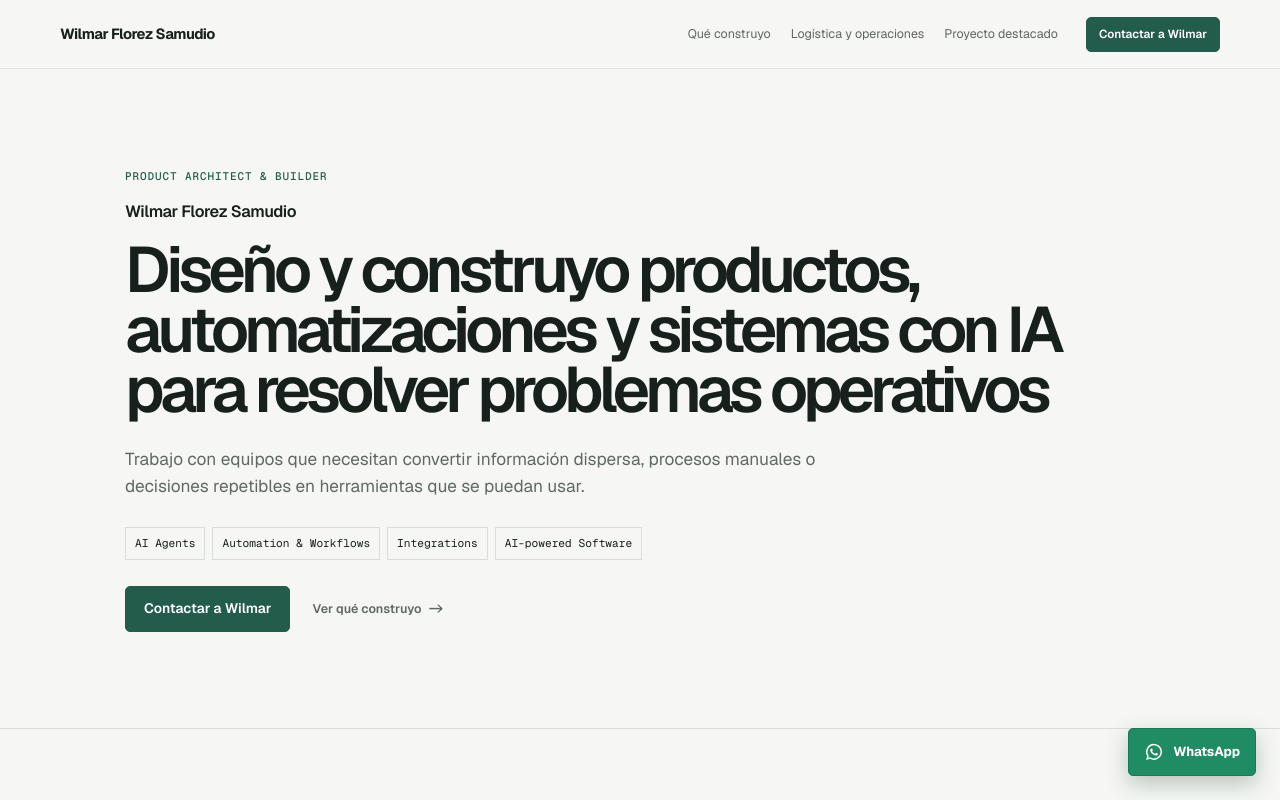
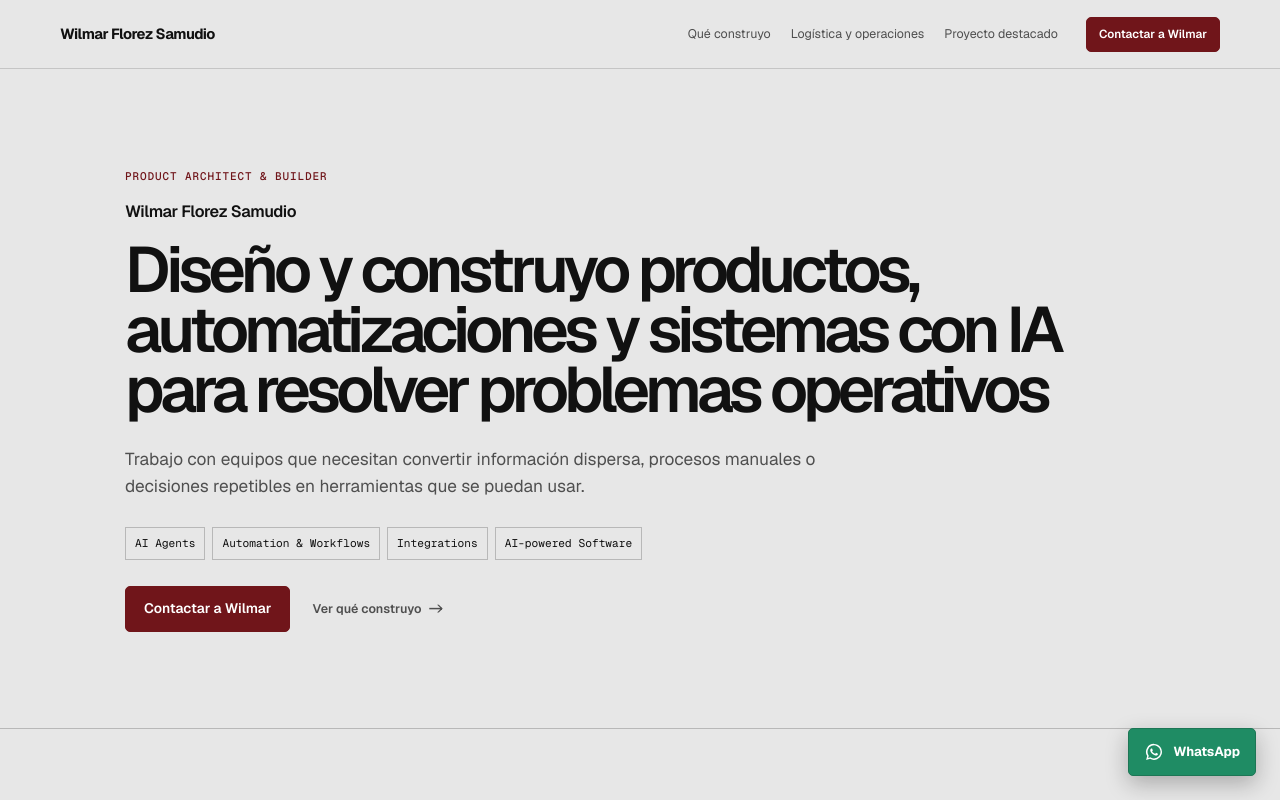
Before and after one commit to wilmarFlorez/wlanding, a Next.js app: page / in a window 1280 px wide. Shown: the top 800 px of the page. Built offline with nearby package versions, Linux system fonts and the light colour scheme; no server answers.

Commit message:
feat: Update color variables in globals.css for improved design consistency; adjust background and accent colors

```diff
--- a/app/globals.css
+++ b/app/globals.css
@@ -1,15 +1,15 @@
 @import "tailwindcss";
 
 :root {
-  --background: #f6f7f4;
+  --background: #e7e7e7;
   --surface: #ffffff;
-  --foreground: #17201d;
-  --muted: #5f6863;
-  --line: #d8ded9;
-  --accent: #245c4c;
-  --accent-dark: #173d32;
-  --accent-soft: #e4eee9;
-  --friction: #8a6232;
+  --foreground: #111111;
+  --muted: #4f4f4f;
+  --line: #b8b8b8;
+  --accent: #70151a;
+  --accent-dark: #5f1115;
+  --accent-soft: #f1dadd;
+  --friction: #6d171b;
 }
 
 @theme inline {
@@ -78,7 +78,7 @@ p { color: var(--muted); }
 .capability-card:nth-child(even) .item-index { left: 32px; }
 .capability-card p { max-width: 430px; margin-bottom: 0; font-size: .9rem; }
 
-.process-section { border-top: 1px solid var(--line); background: #eef1ed; }
+.process-section { border-top: 1px solid var(--line); background: #eeeeee; }
 .process-layout { display: grid; grid-template-columns: minmax(0, .88fr) minmax(0, 1.12fr); column-gap: clamp(44px, 8vw, 130px); }
 .process-layout .section-intro { margin-bottom: 0; }
 .process-list { list-style: none; margin: 0; padding: 0; }
@@ -105,7 +105,7 @@ p { color: var(--muted); }
 .logistics-context li:nth-child(odd) { border-right: 1px solid var(--line); }
 .logistics-context li:nth-child(even) { padding-left: 16px; }
 
-.demos-section { background: #e6ebe6; }
+.demos-section { background: #d2d2d2; }
 .section-intro-wide { max-width: 830px; }
 .freight-pilot { border: 1px solid var(--accent); background: var(--surface); padding: clamp(25px, 4vw, 52px); }
 .freight-pilot-heading { display: flex; align-items: flex-start; justify-content: space-between; gap: 24px; margin-bottom: 43px; }
@@ -148,7 +148,7 @@ p { color: var(--muted); }
 .contact-status { min-height: 1.45em; margin: 0; font-size: .81rem !important; }
 .contact-status-idle { visibility: hidden; }
 .contact-status-success { color: var(--accent-dark); }
-.contact-status-error { color: #8a332d; }
+.contact-status-error { color: var(--friction); }
 
 .faq-section { padding-top: 72px; }
 .faq-container { max-width: 780px; }
@@ -163,8 +163,8 @@ p { color: var(--muted); }
 .footer-content { min-height: 94px; }
 .footer-content p { margin: 0; font-size: .77rem; }
 .footer-content .footer-name { margin-bottom: 2px; }
-.whatsapp-button { position: fixed; z-index: 20; right: 24px; bottom: 24px; display: inline-flex; min-height: 48px; align-items: center; gap: 9px; border: 1px solid #1d7655; border-radius: 5px; background: #1f8c64; box-shadow: 0 8px 22px color-mix(in srgb, #173d32 28%, transparent); color: #fff; font-size: .82rem; font-weight: 650; padding: 0 15px; transition: background 160ms ease, transform 160ms ease, box-shadow 160ms ease; }
-.whatsapp-button:hover { background: #176f50; box-shadow: 0 11px 25px color-mix(in srgb, #173d32 34%, transparent); transform: translateY(-2px); }
+.whatsapp-button { position: fixed; z-index: 20; right: 24px; bottom: 24px; display: inline-flex; min-height: 48px; align-items: center; gap: 9px; border: 1px solid #1d7655; border-radius: 5px; background: #1f8c64; box-shadow: 0 8px 22px color-mix(in srgb, #111111 28%, transparent); color: #fff; font-size: .82rem; font-weight: 650; padding: 0 15px; transition: background 160ms ease, transform 160ms ease, box-shadow 160ms ease; }
+.whatsapp-button:hover { background: #176f50; box-shadow: 0 11px 25px color-mix(in srgb, #111111 34%, transparent); transform: translateY(-2px); }
 .whatsapp-button svg { width: 20px; height: 20px; fill: currentColor; flex: none; }
 
 @media (max-width: 1050px) {
```
